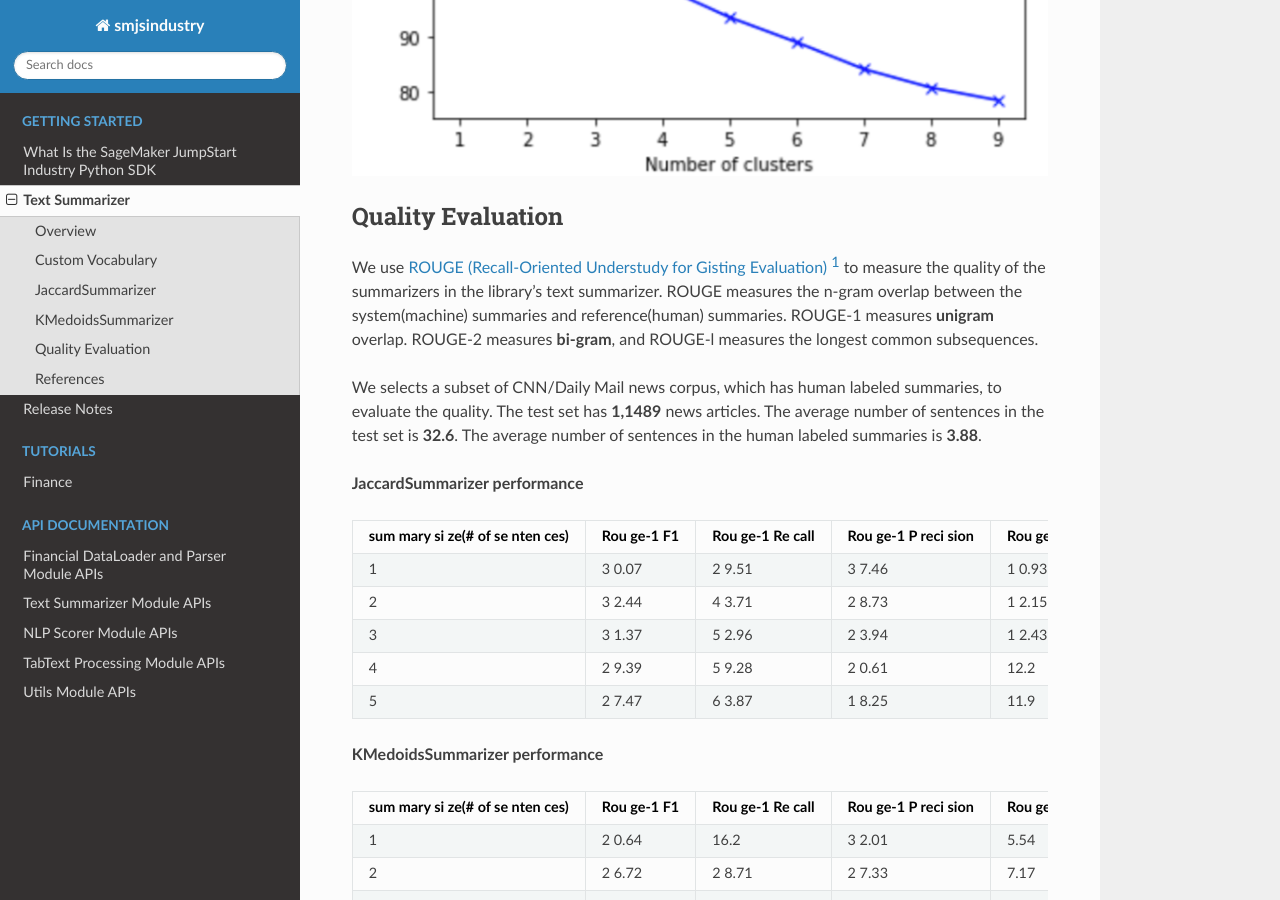
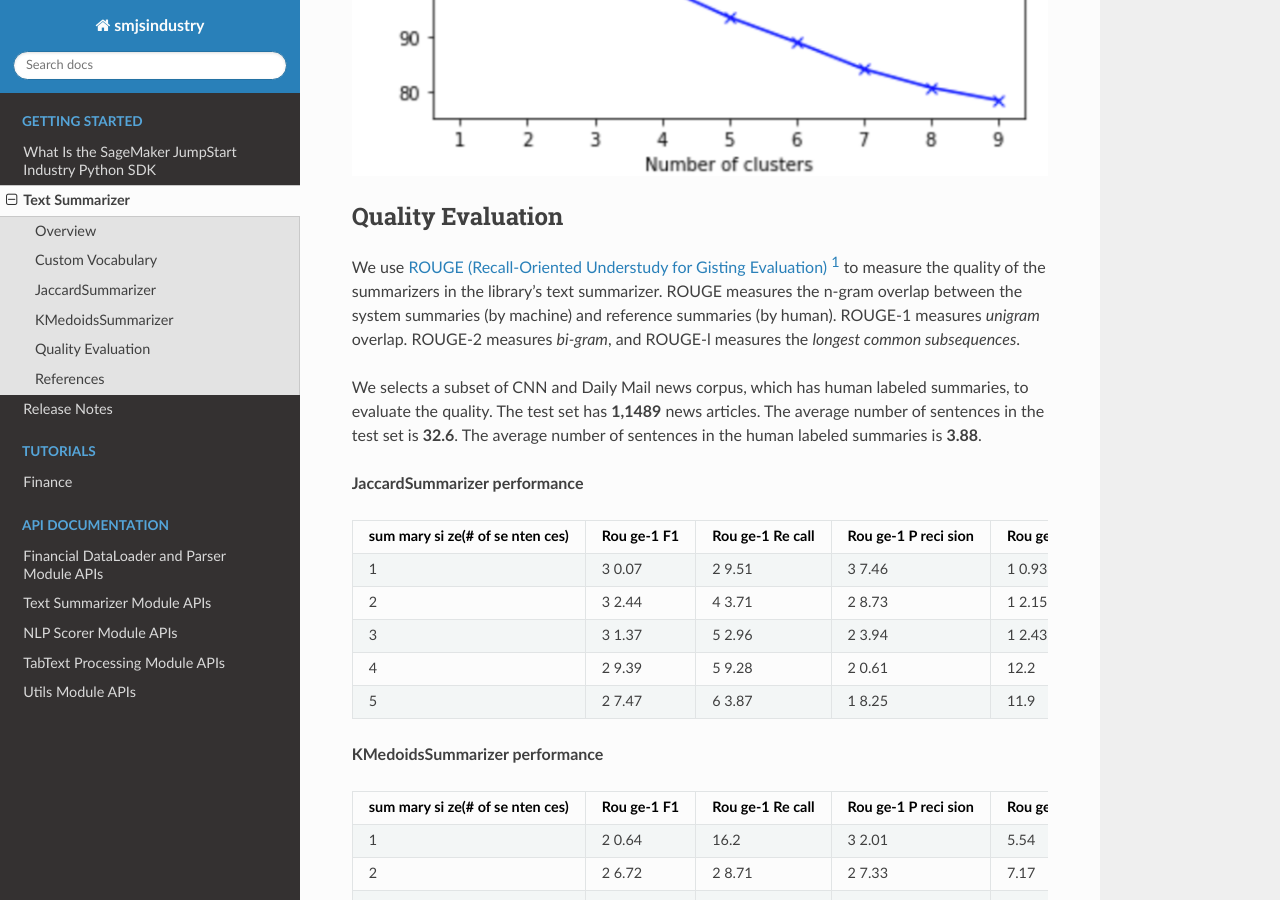
Before and after one commit to aws/sagemaker-jumpstart-industry-pack, a Sphinx documentation site: the page built from docs/source/text-summarizer-algos.rst, in a window 1280 px wide and 900 px high, scrolled down 3301 px. Built offline with Sphinx 7.4.7 and the Read the Docs theme 2.0.0, drawn with Linux system fonts in a browser that asks for light colours.

Commit message:
minor fix

```diff
--- a/docs/source/text-summarizer-algos.rst
+++ b/docs/source/text-summarizer-algos.rst
@@ -157,12 +157,12 @@ Quality Evaluation
 We use
 `ROUGE (Recall-Oriented Understudy for Gisting Evaluation) <https://en.wikipedia.org/wiki/ROUGE_(metric)>`_ [1]_
 to measure the quality of the summarizers in the library's text summarizer. ROUGE measures
-the n-gram overlap between the system(machine) summaries and
-reference(human) summaries. ROUGE-1 measures **unigram** overlap.
-ROUGE-2 measures **bi-gram**, and ROUGE-l measures the longest common
-subsequences.
+the n-gram overlap between the system summaries (by machine) and
+reference summaries (by human). ROUGE-1 measures *unigram* overlap.
+ROUGE-2 measures *bi-gram*, and ROUGE-l measures the *longest common
+subsequences*.
 
-We selects a subset of CNN/Daily Mail news corpus, which has human
+We selects a subset of CNN and Daily Mail news corpus, which has human
 labeled summaries, to evaluate the quality. The test set has **1,1489**
 news articles. The average number of sentences in the test set is
 **32.6**. The average number of sentences in the human labeled summaries
```
